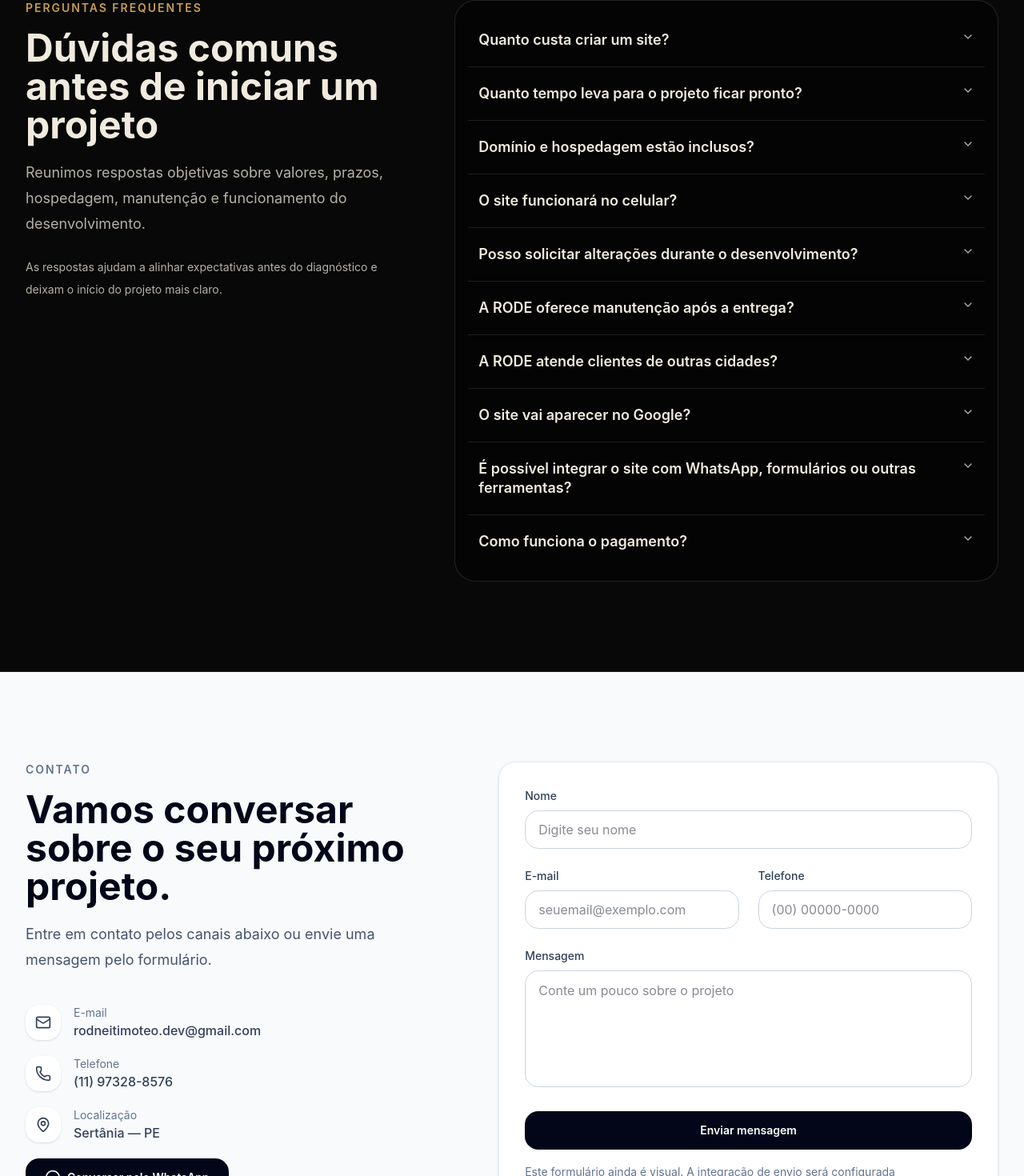
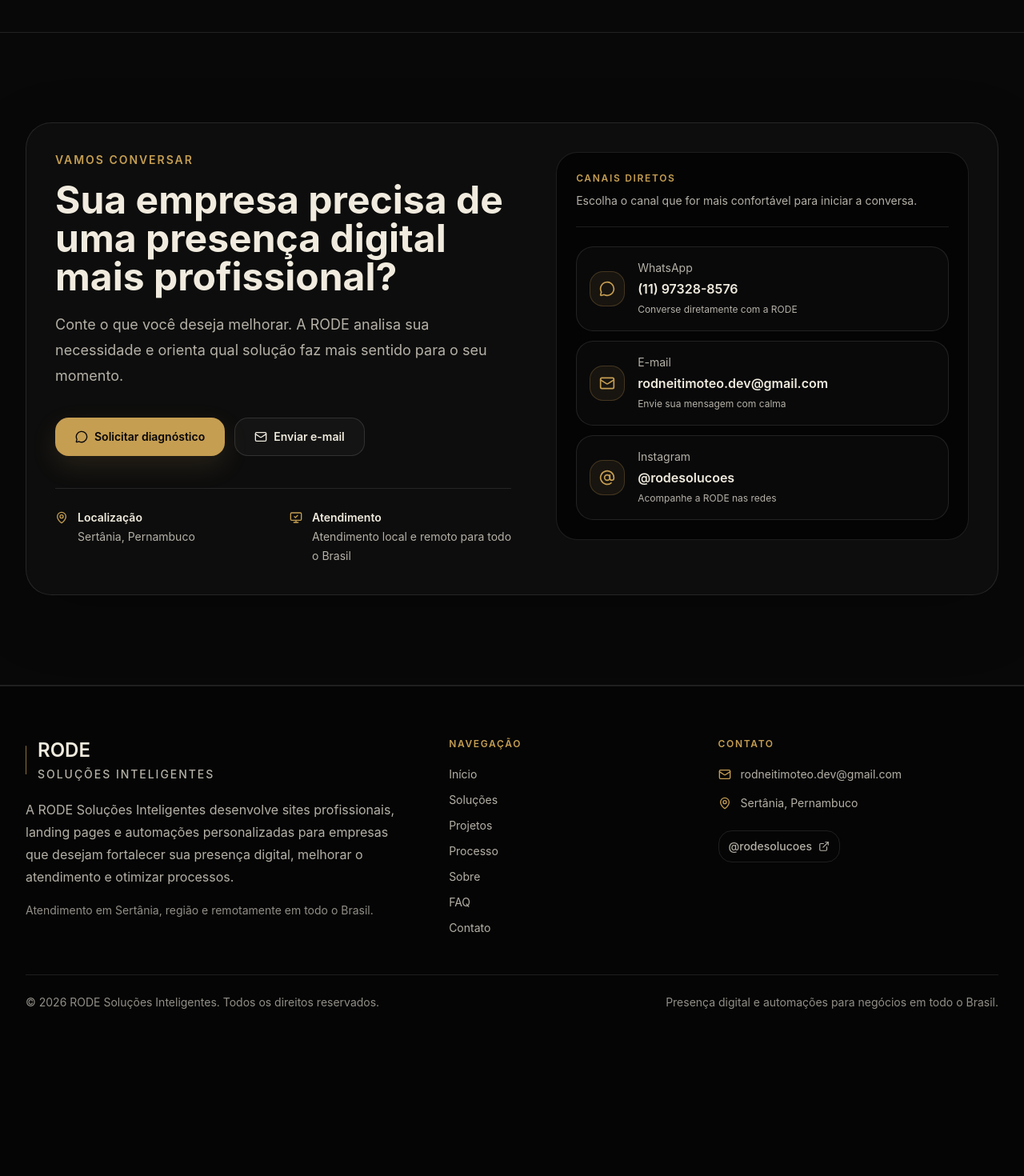
Before and after one commit to RodneiTimoteo/site-rode, a Next.js app: page / in a window 1280 px wide. Shown: the part 6808-8278 px from the top of the page at 80% size. After the commit the page ends 8135 px from the top, so only its background shows below. Built offline with nearby package versions, Linux system fonts and the light colour scheme.

Commit message:
Centraliza links de contato e finaliza seção de contato

```diff
--- a/src/app/page.tsx
+++ b/src/app/page.tsx
@@ -5,8 +5,6 @@ import Projects from "@/components/sections/Projects";
 import Process from "@/components/sections/Process";
 import About from "@/components/sections/About";
 import Footer from "@/components/layout/Footer";
-import CTA from "@/components/sections/CTA";
-import Testimonials from "@/components/sections/Testimonials";
 import FAQ from "@/components/sections/FAQ";
 import Contact from "@/components/sections/Contact";
 
@@ -26,23 +24,9 @@ export default function Home() {
 
         <About />
 
-        <Testimonials />
+        <FAQ />
 
-        <FAQ />
         <Contact />
-        <CTA
-          eyebrow="Pronto para começar?"
-          title="Transforme sua próxima ideia em um projeto profissional."
-          description="Use esta base para criar sites institucionais e landing pages com mais velocidade, organização e consistência."
-          primaryAction={{
-            label: "Entrar em contato",
-            href: "#contato",
-          }}
-          secondaryAction={{
-            label: "Conhecer recursos",
-            href: "#recursos",
-          }}
-        />
       </main>
 
       <Footer />
--- a/src/components/layout/Footer.tsx
+++ b/src/components/layout/Footer.tsx
@@ -73,7 +73,7 @@ export default function Footer() {
                     href={url}
                     aria-label={`Abrir ${name} da RODE em uma nova aba`}
                     target="_blank"
-                    rel="noreferrer"
+                    rel="noopener noreferrer"
                     className="inline-flex min-h-10 items-center gap-2 rounded-xl border border-white/10 px-3 text-sm font-medium text-muted-foreground transition hover:border-primary/50 hover:bg-white/5 hover:text-primary focus-visible:outline-none focus-visible:ring-2 focus-visible:ring-primary/70"
                   >
                     <span>{username || name}</span>
--- a/src/components/sections/Contact.tsx
+++ b/src/components/sections/Contact.tsx
@@ -1,162 +1,167 @@
 import {
+  AtSign,
   Mail,
   MapPin,
   MessageCircle,
-  Phone,
+  MonitorCheck,
 } from "lucide-react";
 
-import SectionTitle from "@/components/common/SectionTitle";
 import Section from "@/components/layout/Section";
 import { contactInfo } from "@/data/contact";
+import { siteConfig } from "@/data/site";
+
+const locationText = `${siteConfig.address.city}, Pernambuco`;
+const serviceText = "Atendimento local e remoto para todo o Brasil";
+
+const contactChannels = [
+  {
+    label: "WhatsApp",
+    value: contactInfo.phone,
+    helper: "Converse diretamente com a RODE",
+    href: contactInfo.whatsappUrl,
+    icon: MessageCircle,
+    external: true,
+  },
+  {
+    label: "E-mail",
+    value: contactInfo.email,
+    helper: "Envie sua mensagem com calma",
+    href: contactInfo.emailUrl,
+    icon: Mail,
+    external: false,
+  },
+  {
+    label: "Instagram",
+    value: siteConfig.social.instagramUser,
+    helper: "Acompanhe a RODE nas redes",
+    href: siteConfig.social.instagram,
+    icon: AtSign,
+    external: true,
+  },
+] as const;
 
 export default function Contact() {
   return (
-    <Section id="contato" className="bg-slate-50">
-      <div className="grid gap-12 lg:grid-cols-[0.9fr_1.1fr] lg:gap-20">
-        <div>
-          <SectionTitle
-            eyebrow="Contato"
-            title="Vamos conversar sobre o seu próximo projeto."
-            description="Entre em contato pelos canais abaixo ou envie uma mensagem pelo formulário."
-          />
+    <Section
+      id="contato"
+      className="border-b border-white/10 bg-[#080808] scroll-mt-24"
+    >
+      <div className="rounded-[2rem] border border-white/10 bg-white/[0.025] p-5 shadow-[0_24px_80px_rgba(0,0,0,0.22)] sm:p-7 lg:p-9">
+        <div className="grid gap-10 lg:grid-cols-[1.05fr_0.95fr] lg:items-start lg:gap-14">
+          <div className="max-w-3xl">
+            <p className="mb-4 text-sm font-semibold uppercase tracking-[0.14em] text-primary">
+              Vamos conversar
+            </p>
 
-          <div className="mt-10 space-y-5">
-            <a
-              href={`mailto:${contactInfo.email}`}
-              className="flex items-center gap-4 text-slate-700 transition hover:text-slate-950"
-            >
-              <span className="flex h-11 w-11 items-center justify-center rounded-xl bg-white shadow-sm">
-                <Mail className="h-5 w-5" aria-hidden="true" />
-              </span>
+            <h2 className="max-w-3xl text-4xl font-bold tracking-normal text-foreground sm:text-5xl">
+              Sua empresa precisa de uma presença digital mais profissional?
+            </h2>
 
-              <span>
-                <span className="block text-sm text-slate-500">E-mail</span>
-                <span className="font-medium">{contactInfo.email}</span>
-              </span>
-            </a>
+            <p className="mt-5 max-w-2xl text-lg leading-8 text-muted-foreground">
+              Conte o que você deseja melhorar. A RODE analisa sua necessidade
+              e orienta qual solução faz mais sentido para o seu momento.
+            </p>
 
-            <a
-              href={`tel:${contactInfo.phone.replace(/\D/g, "")}`}
-              className="flex items-center gap-4 text-slate-700 transition hover:text-slate-950"
-            >
-              <span className="flex h-11 w-11 items-center justify-center rounded-xl bg-white shadow-sm">
-                <Phone className="h-5 w-5" aria-hidden="true" />
-              </span>
-
-              <span>
-                <span className="block text-sm text-slate-500">Telefone</span>
-                <span className="font-medium">{contactInfo.phone}</span>
-              </span>
-            </a>
-
-            <div className="flex items-center gap-4 text-slate-700">
-              <span className="flex h-11 w-11 items-center justify-center rounded-xl bg-white shadow-sm">
-                <MapPin className="h-5 w-5" aria-hidden="true" />
-              </span>
-
-              <span>
-                <span className="block text-sm text-slate-500">Localização</span>
-                <span className="font-medium">{contactInfo.location}</span>
-              </span>
-            </div>
-
+            <div className="mt-9 flex flex-col gap-3 sm:flex-row">
               <a
                 href={contactInfo.whatsappUrl}
                 target="_blank"
                 rel="noopener noreferrer"
-              className="inline-flex min-h-12 items-center justify-center gap-2 rounded-xl bg-slate-950 px-6 py-3 text-sm font-semibold text-white transition hover:bg-slate-800"
+                className="inline-flex min-h-12 items-center justify-center gap-2 rounded-xl border border-primary/40 bg-primary px-6 py-3 text-sm font-semibold text-primary-foreground shadow-[0_12px_32px_rgba(201,165,92,0.14)] transition hover:border-primary hover:bg-[#D7B86C] focus-visible:outline-none focus-visible:ring-2 focus-visible:ring-primary/70 focus-visible:ring-offset-4 focus-visible:ring-offset-background"
               >
-              <MessageCircle className="h-5 w-5" aria-hidden="true" />
-              Conversar pelo WhatsApp
+                <MessageCircle className="h-4 w-4" aria-hidden="true" />
+                Solicitar diagnóstico
               </a>
+
+              <a
+                href={contactInfo.emailUrl}
+                className="inline-flex min-h-12 items-center justify-center gap-2 rounded-xl border border-white/12 bg-white/[0.03] px-6 py-3 text-sm font-semibold text-foreground transition hover:border-primary/40 hover:bg-white/[0.06] focus-visible:outline-none focus-visible:ring-2 focus-visible:ring-primary/70 focus-visible:ring-offset-4 focus-visible:ring-offset-background"
+              >
+                <Mail className="h-4 w-4" aria-hidden="true" />
+                Enviar e-mail
+              </a>
+            </div>
+
+            <div className="mt-10 grid gap-4 border-t border-white/10 pt-6 sm:grid-cols-2">
+              <div className="flex gap-3 text-sm leading-6 text-muted-foreground">
+                <MapPin
+                  className="mt-1 h-4 w-4 shrink-0 text-primary"
+                  aria-hidden="true"
+                />
+                <span>
+                  <span className="block font-semibold text-foreground">
+                    Localização
+                  </span>
+                  {locationText}
+                </span>
+              </div>
+
+              <div className="flex gap-3 text-sm leading-6 text-muted-foreground">
+                <MonitorCheck
+                  className="mt-1 h-4 w-4 shrink-0 text-primary"
+                  aria-hidden="true"
+                />
+                <span>
+                  <span className="block font-semibold text-foreground">
+                    Atendimento
+                  </span>
+                  {serviceText}
+                </span>
+              </div>
             </div>
           </div>
 
-        <form className="rounded-2xl border border-slate-200 bg-white p-6 shadow-sm sm:p-8">
-          <div className="grid gap-6 sm:grid-cols-2">
-            <div className="sm:col-span-2">
-              <label
-                htmlFor="name"
-                className="mb-2 block text-sm font-medium text-slate-700"
+          <aside
+            className="rounded-3xl border border-white/10 bg-card p-5 text-card-foreground sm:p-6"
+            aria-label="Canais de contato da RODE"
           >
-                Nome
-              </label>
-
-              <input
-                id="name"
-                name="name"
-                type="text"
-                placeholder="Digite seu nome"
-                className="min-h-12 w-full rounded-xl border border-slate-300 px-4 outline-none transition focus:border-slate-950"
-              />
+            <div className="mb-6 border-b border-white/10 pb-5">
+              <p className="text-xs font-semibold uppercase tracking-[0.14em] text-primary">
+                Canais diretos
+              </p>
+              <p className="mt-2 text-sm leading-6 text-muted-foreground">
+                Escolha o canal que for mais confortável para iniciar a
+                conversa.
+              </p>
             </div>
 
-            <div>
-              <label
-                htmlFor="email"
-                className="mb-2 block text-sm font-medium text-slate-700"
+            <div className="grid gap-3">
+              {contactChannels.map((channel) => {
+                const Icon = channel.icon;
+
+                if (!channel.value || !channel.href) {
+                  return null;
+                }
+
+                return (
+                  <a
+                    key={channel.label}
+                    href={channel.href}
+                    target={channel.external ? "_blank" : undefined}
+                    rel={channel.external ? "noopener noreferrer" : undefined}
+                    className="group flex min-h-20 items-center gap-4 rounded-2xl border border-white/10 bg-white/[0.025] p-4 transition hover:border-primary/35 hover:bg-white/[0.045] focus-visible:outline-none focus-visible:ring-2 focus-visible:ring-primary/70 focus-visible:ring-offset-4 focus-visible:ring-offset-background"
                   >
-                E-mail
-              </label>
+                    <span className="flex h-11 w-11 shrink-0 items-center justify-center rounded-xl border border-primary/25 bg-primary/[0.08] text-primary">
+                      <Icon className="h-5 w-5" aria-hidden="true" />
+                    </span>
 
-              <input
-                id="email"
-                name="email"
-                type="email"
-                placeholder="seuemail@exemplo.com"
-                className="min-h-12 w-full rounded-xl border border-slate-300 px-4 outline-none transition focus:border-slate-950"
-              />
+                    <span className="min-w-0">
+                      <span className="block text-sm text-muted-foreground">
+                        {channel.label}
+                      </span>
+                      <span className="mt-1 block break-words font-semibold text-card-foreground">
+                        {channel.value}
+                      </span>
+                      <span className="mt-1 block text-xs leading-5 text-muted-foreground">
+                        {channel.helper}
+                      </span>
+                    </span>
+                  </a>
+                );
+              })}
             </div>
-
-            <div>
-              <label
-                htmlFor="phone"
-                className="mb-2 block text-sm font-medium text-slate-700"
-              >
-                Telefone
-              </label>
-
-              <input
-                id="phone"
-                name="phone"
-                type="tel"
-                placeholder="(00) 00000-0000"
-                className="min-h-12 w-full rounded-xl border border-slate-300 px-4 outline-none transition focus:border-slate-950"
-              />
+          </aside>
         </div>
-
-            <div className="sm:col-span-2">
-              <label
-                htmlFor="message"
-                className="mb-2 block text-sm font-medium text-slate-700"
-              >
-                Mensagem
-              </label>
-
-              <textarea
-                id="message"
-                name="message"
-                rows={5}
-                placeholder="Conte um pouco sobre o projeto"
-                className="w-full resize-none rounded-xl border border-slate-300 px-4 py-3 outline-none transition focus:border-slate-950"
-              />
-            </div>
-
-            <div className="sm:col-span-2">
-              <button
-                type="submit"
-                className="inline-flex min-h-12 w-full items-center justify-center rounded-xl bg-slate-950 px-6 py-3 text-sm font-semibold text-white transition hover:bg-slate-800"
-              >
-                Enviar mensagem
-              </button>
-            </div>
-          </div>
-
-          <p className="mt-4 text-sm leading-6 text-slate-500">
-            Este formulário ainda é visual. A integração de envio será
-            configurada posteriormente.
-          </p>
-        </form>
       </div>
     </Section>
   );
--- a/src/components/sections/Projects.tsx
+++ b/src/components/sections/Projects.tsx
@@ -136,7 +136,7 @@ export default function Projects() {
               <Link
                 href={featuredProject.primaryLink.href}
                 target="_blank"
-                rel="noreferrer"
+                rel="noopener noreferrer"
                 className="inline-flex min-h-12 items-center justify-center gap-2 rounded-xl border border-primary/40 bg-primary px-5 py-3 text-sm font-semibold text-primary-foreground transition hover:border-primary hover:bg-[#D7B86C] focus-visible:outline-none focus-visible:ring-2 focus-visible:ring-primary/70 focus-visible:ring-offset-4 focus-visible:ring-offset-background"
               >
                 {featuredProject.primaryLink.label}
--- a/src/data/contact.ts
+++ b/src/data/contact.ts
@@ -3,8 +3,19 @@ import { siteConfig } from "@/data/site";
 const whatsappMessage =
   "Olá! Conheci a RODE pelo site e gostaria de conversar sobre uma solução para minha empresa.";
 
+const emailSubject = "Solicitação de diagnóstico - RODE Soluções Inteligentes";
+const emailBody =
+  "Olá! Conheci a RODE pelo site e gostaria de conversar sobre uma solução para minha empresa.";
+
+const emailUrl = `mailto:${siteConfig.email}?subject=${encodeURIComponent(
+  emailSubject,
+)}&body=${encodeURIComponent(emailBody)}`;
+
 export const contactInfo = {
   email: siteConfig.email,
+  emailSubject,
+  emailBody,
+  emailUrl,
   phone: siteConfig.phone,
   whatsapp: siteConfig.whatsapp,
   location: `${siteConfig.address.city} — ${siteConfig.address.state}`,
```
Lines whose indentation alone changed are shown as unchanged.
